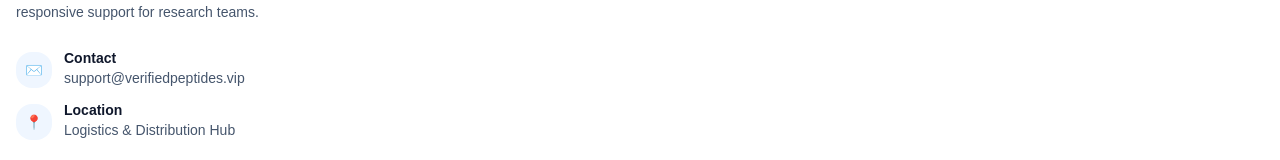
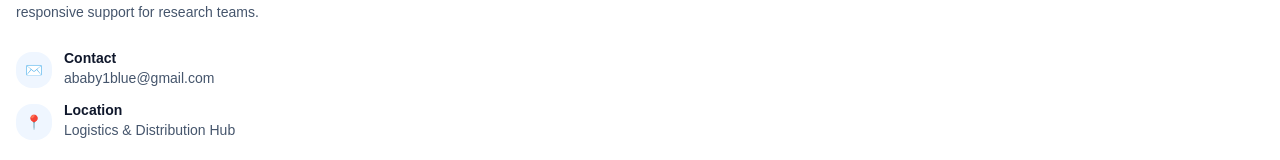
Before and after one commit to isAsong/verifiedpeptides, a Next.js app: page / in a window 1280 px wide. Shown: the part 4205-4365 px from the top of the page. Built offline with nearby package versions, Linux system fonts and the light colour scheme.

Commit message:
修改邮箱

```diff
--- a/components/layout/Footer.jsx
+++ b/components/layout/Footer.jsx
@@ -39,7 +39,7 @@ export default function Footer() {
                 <div>
                   <p className="font-semibold text-slate-900">Contact</p>
                   <a href="mailto:support@verifiedpeptides.vip" className="hover:text-blue-600 transition-colors">
-                    support@verifiedpeptides.vip
+                    ababy1blue@gmail.com
                   </a>
                 </div>
               </div>
```
